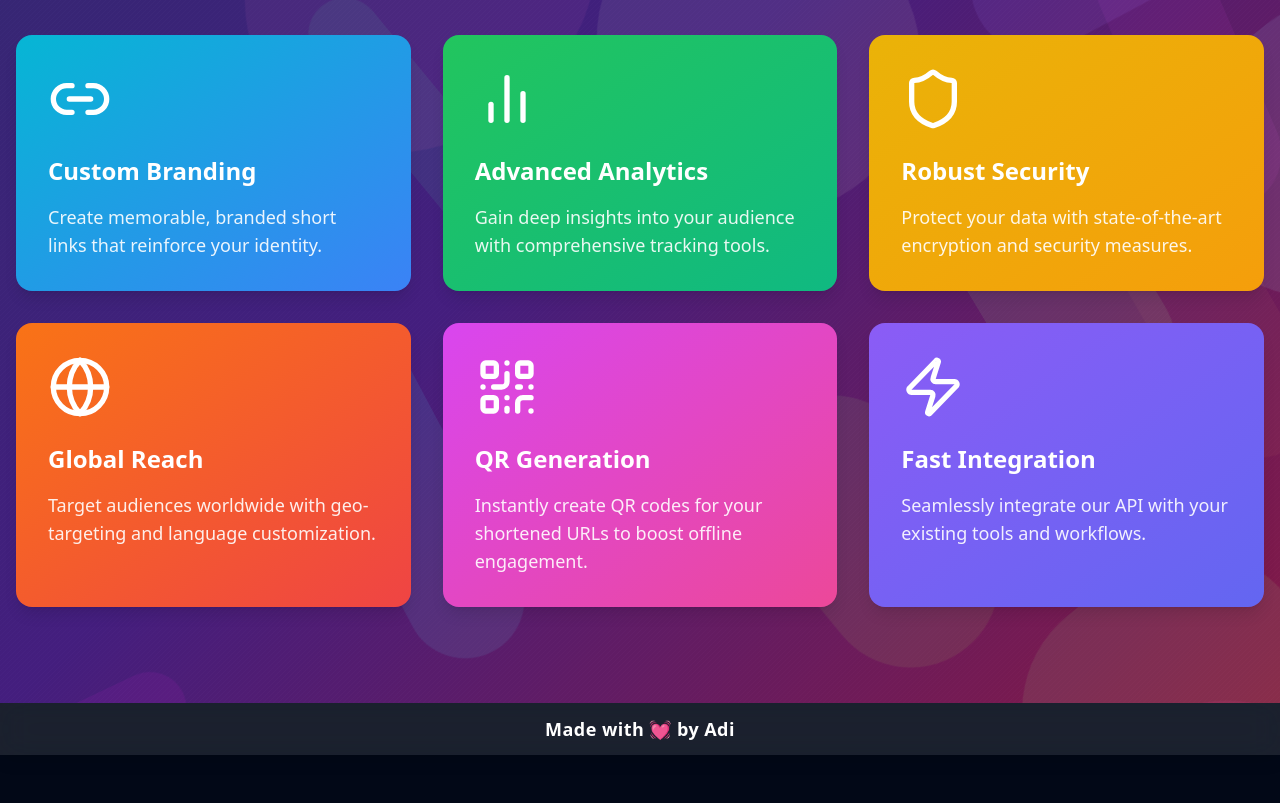
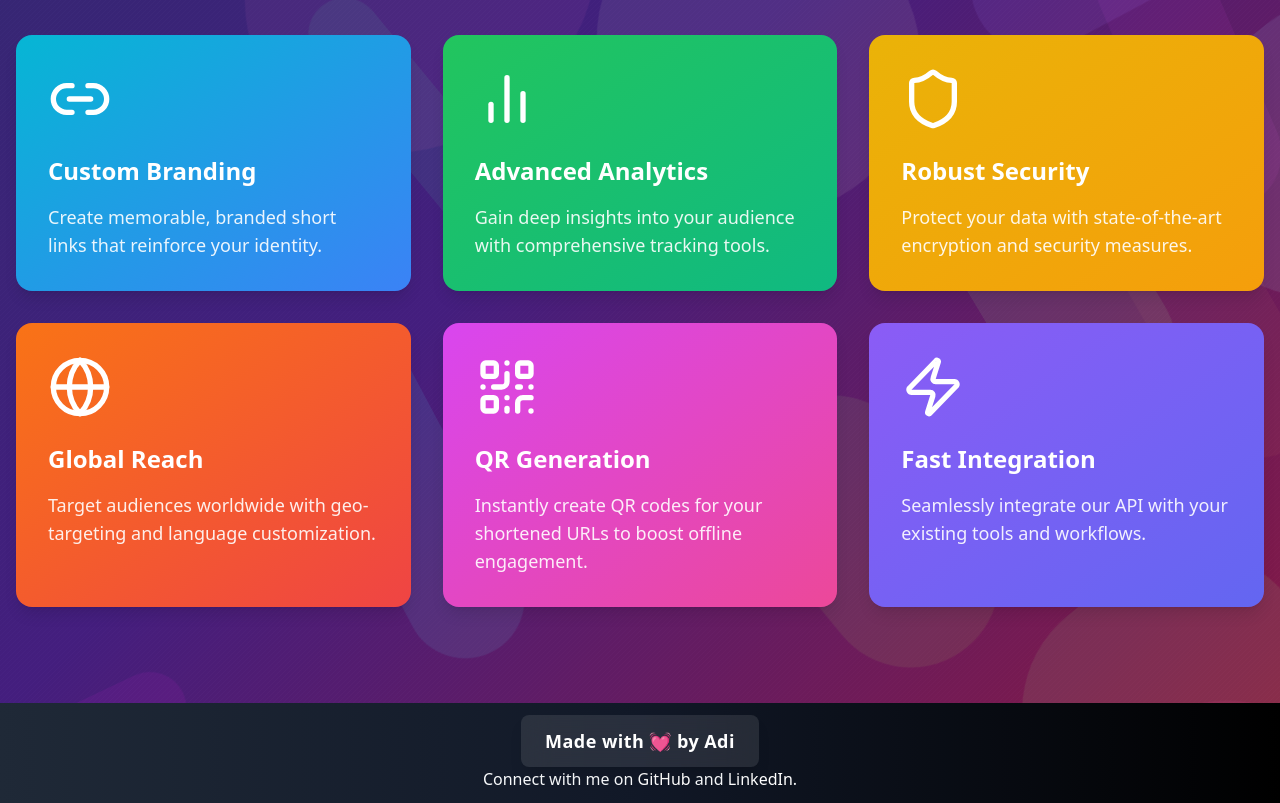
Before and after one commit to itsadi-24/Url-Shortner-main, a React (Vite) app: page / in a window 1280 px wide. Shown: the part 529-1332 px from the top of the page. Before the commit the page ends 1284 px from the top, so only its background shows below. Built offline with nearby package versions, Linux system fonts and the light colour scheme; no server answers.

Commit message:
"Updated Footer component with new styles, added links to GitHub and LinkedIn, and changed personal website link."

```diff
--- a/src/components/ui/footer.jsx
+++ b/src/components/ui/footer.jsx
@@ -1,19 +1,42 @@
 export default function Footer() {
   return (
-    <div className='text-center '>
-      <div className='inline-block w-full px-6 py-3 bg-white shadow-lg backdrop-filter backdrop-blur-lg bg-opacity-10 '>
+    <footer className='py-3 bg-gradient-to-r from-gray-800 via-gray-900 to-black'>
+      <div className='container px-6 mx-auto text-center'>
+        <div className='relative inline-block px-6 py-3 bg-white rounded-lg shadow-lg bg-opacity-10 backdrop-filter backdrop-blur-lg'>
+          <a
+            href='https://www.adiprasan.me/'
+            target='_blank'
+            rel='noopener noreferrer'
+            className='relative font-sans text-lg text-white transition-all duration-300 ease-in-out cursor-pointer hover:text-purple-400 focus:outline-none focus:ring-2 focus:ring-purple-400 focus:ring-opacity-50 group'
+          >
+            <span className='font-extrabold tracking-wide'>
+              Made with <span className='text-red-500'>💓</span> by Adi
+            </span>
+            <span className='absolute inset-x-0 bottom-0 h-0.5 bg-purple-400 transform scale-x-0 group-hover:scale-x-100 transition-transform duration-300 ease-in-out'></span>
+          </a>
+        </div>
+        <p>
+          Connect with me on{' '}
+          <a
+            href='https://github.com/itsadi-24'
+            target='_blank'
+            rel='noopener noreferrer'
+            className='text-white transition duration-300 hover:text-purple-400 hover:underline '
+          >
+            GitHub
+          </a>{' '}
+          and{' '}
           <a
             href='https://www.linkedin.com/in/adi-prasan-khuntia-3944072a5/'
             target='_blank'
             rel='noopener noreferrer'
-          className='relative font-sans text-lg text-white transition-all duration-300 ease-in-out cursor-pointer hover:text-purple-300 focus:outline-none focus:ring-2 focus:ring-purple-300 focus:ring-opacity-50 group'
+            className='text-white transition duration-300 hover:text-purple-400 hover:underline'
           >
-          <span className='font-extrabold tracking-wide'>
-            Made with <span className='text-red-500'>💓</span> by Adi
-          </span>
-          <span className='absolute left-0 bottom-0 w-full h-0.5 bg-purple-300 transform scale-x-0 group-hover:scale-x-100 transition-transform duration-300 ease-in-out'></span>
+            LinkedIn
           </a>
+          .
+        </p>
       </div>
-    </div>
+    </footer>
   );
 }
```
Lines whose indentation alone changed are shown as unchanged.
